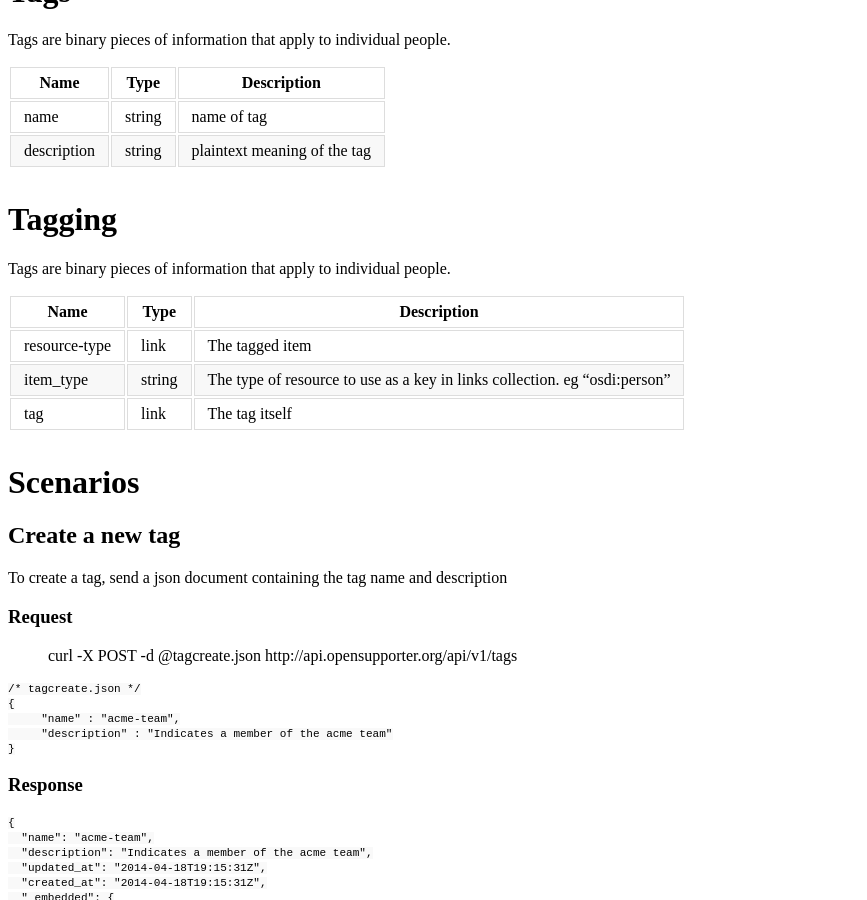
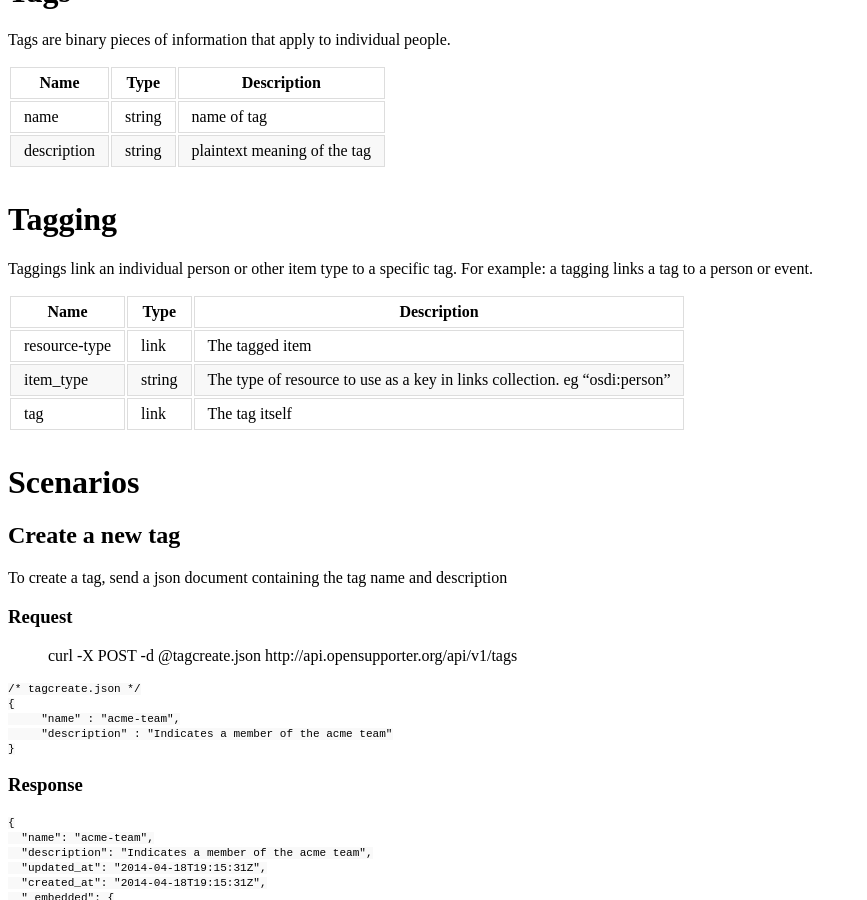
Before and after one commit to opensupporter/osdi-docs, a Jekyll site: the page built from tags.md, in a window 1280 px wide and 900 px high, scrolled down 300 px. Shown: the whole window, without its empty margins (0-867 px from the left). Built offline with Jekyll 4.4.1, drawn with Linux system fonts in a browser that asks for light colours; a style sheet for code colours, icons or effects is not loaded.

Commit message:
Update tags.md
Clarifying the different between tags and taggings.

```diff
--- a/tags.md
+++ b/tags.md
@@ -12,7 +12,7 @@ Tags are binary pieces of information that apply to individual people.
 |description    |string |plaintext meaning of the tag
 
 # Tagging
-Tags are binary pieces of information that apply to individual people.
+Taggings link an individual person or other item type to a specific tag.  For example: a tagging links a tag to a person or event.
 
 |Name   	|Type   |Description
 |---    	|---    |---
```
